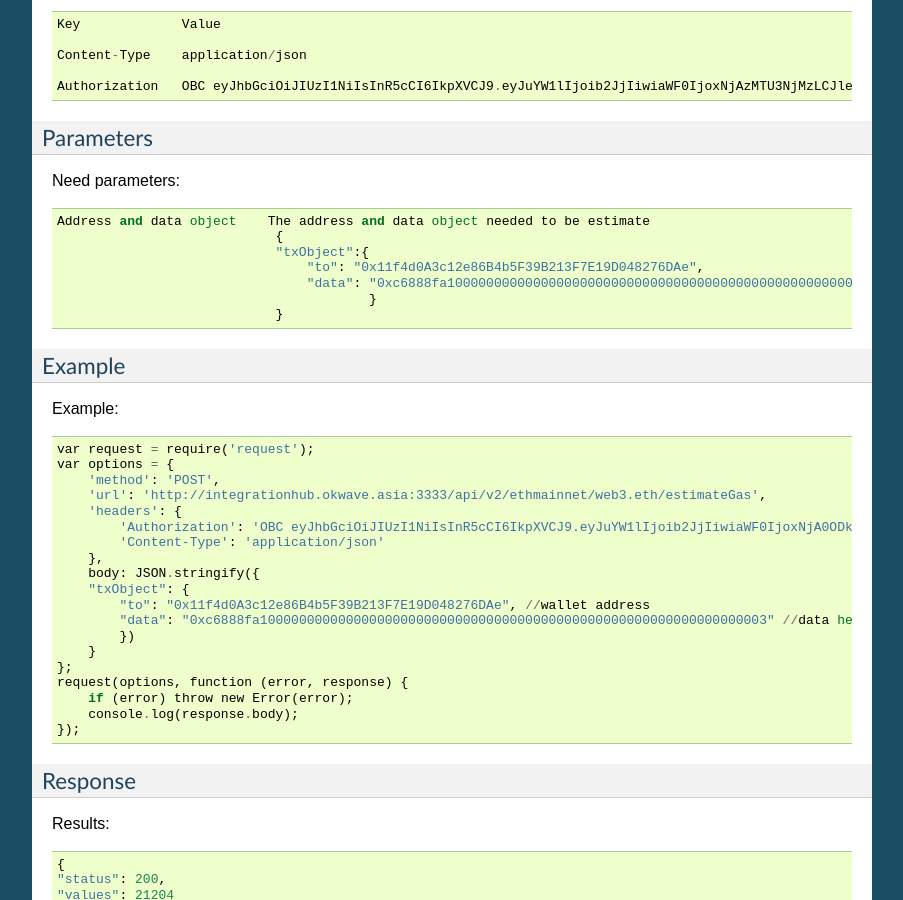
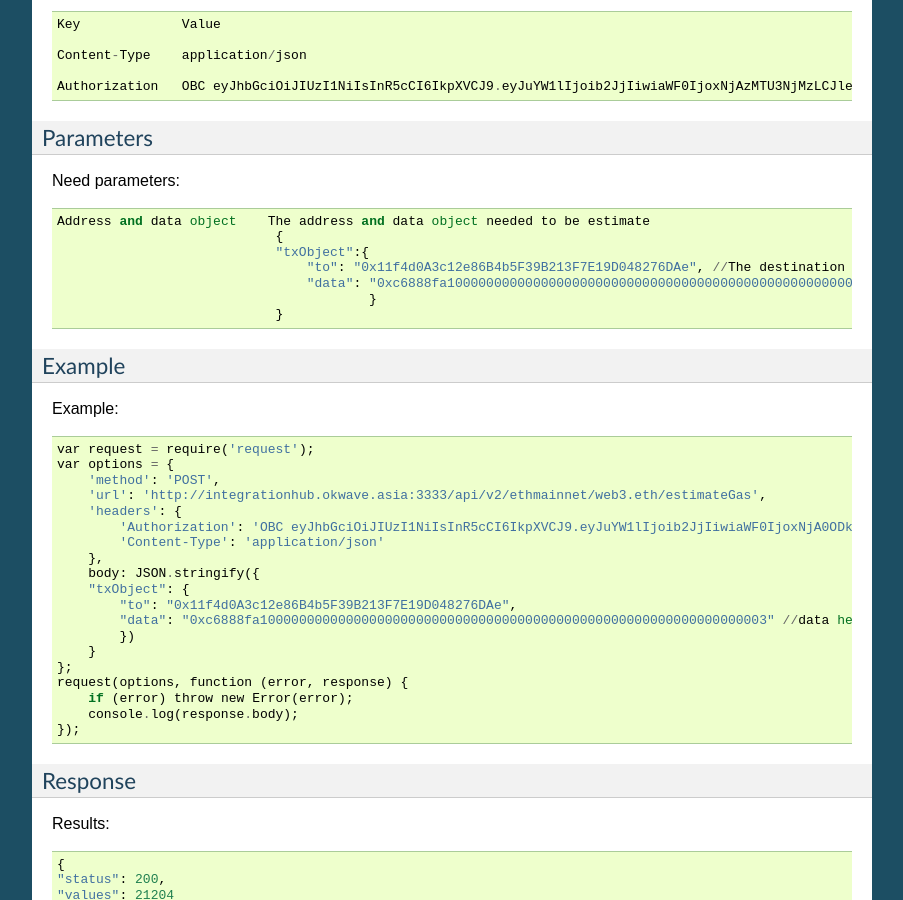
Before and after one commit to bcnodeobc/integrationhub, a Sphinx documentation site: the page built from docs/ethereum.rst, in a window 1280 px wide and 900 px high, scrolled down 52570 px. Shown: the whole window, without its empty margins (198-1101 px from the left). Built offline with Sphinx 7.4.7, drawn with Linux system fonts in a browser that asks for light colours.

Commit message:
change: change estimateGas description

```diff
--- a/docs/ethereum.rst
+++ b/docs/ethereum.rst
@@ -2908,7 +2908,7 @@ Need parameters::
     Address and data object    The address and data object needed to be estimate
                                 {
                                 "txObject":{
-                                    "to": "0x11f4d0A3c12e86B4b5F39B213F7E19D048276DAe",
+                                    "to": "0x11f4d0A3c12e86B4b5F39B213F7E19D048276DAe", //The destination address of the message
                                     "data": "0xc6888fa10000000000000000000000000000000000000000000000000000000000000003"
                                             }
                                 }
@@ -2927,7 +2927,7 @@ Example::
         },
         body: JSON.stringify({
         "txObject": {
-            "to": "0x11f4d0A3c12e86B4b5F39B213F7E19D048276DAe", //wallet address
+            "to": "0x11f4d0A3c12e86B4b5F39B213F7E19D048276DAe",
             "data": "0xc6888fa10000000000000000000000000000000000000000000000000000000000000003" //data hex object
             })
         }
```
